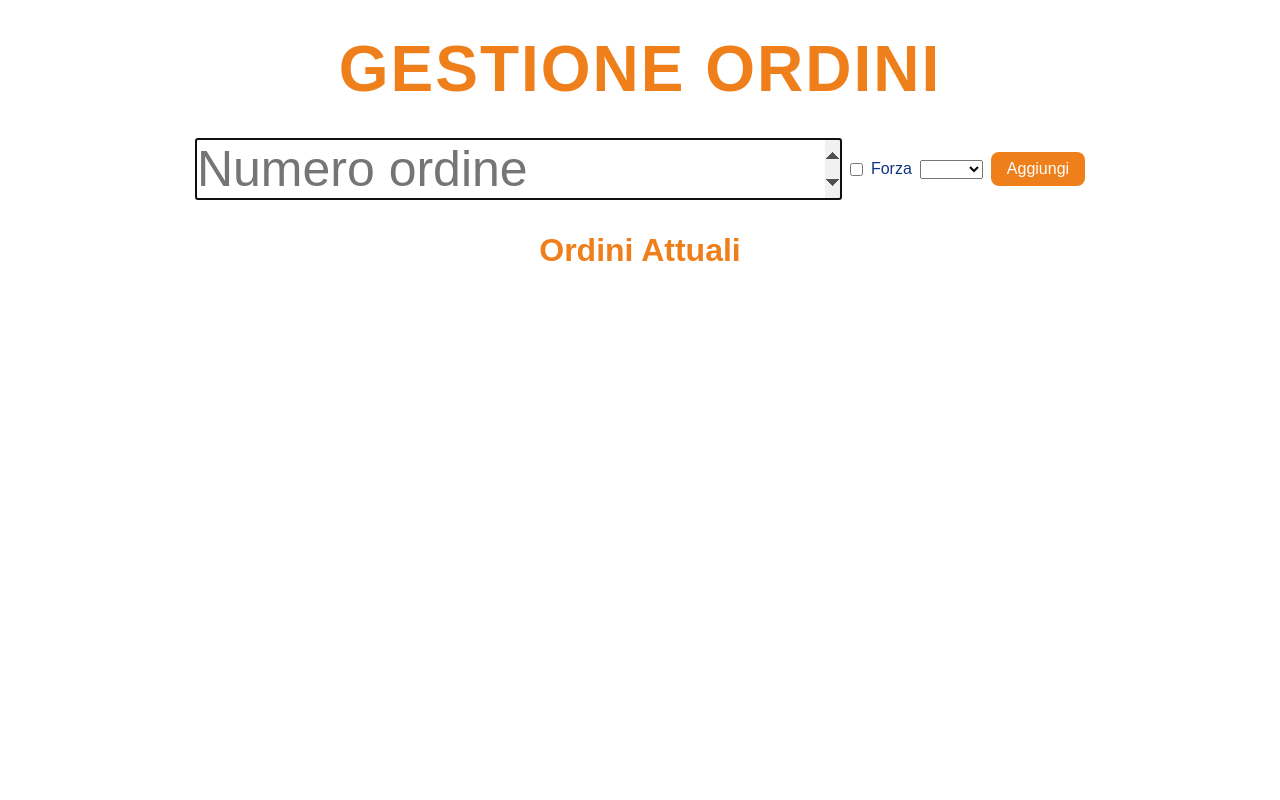
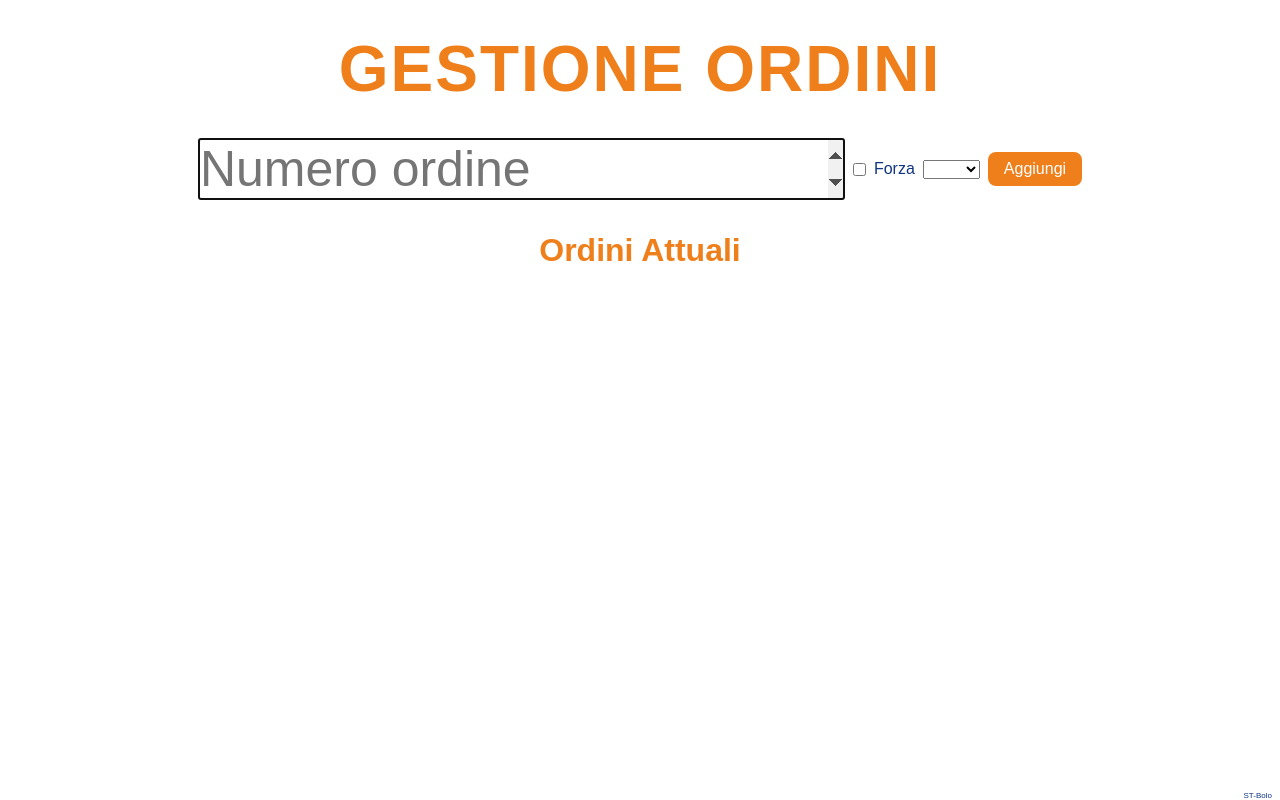
Before and after one commit to manucoacci/order_display, a Flask app: template templates/admin.html in a window 1280 px wide. Run offline with Flask 3, Linux system fonts and the light colour scheme; the template is opened without the code that fills it, so the values that code supplies are empty.

Commit message:
minor fix

```diff
--- a/app.py
+++ b/app.py
@@ -17,7 +17,7 @@
     'blue': [],
     'green': []
 }
-pwd = 'SucaZizza'
+pwd = 'fake_password'  # Change this to your desired password
 authToken = 0
 
 @app.route('/check_orders')
--- a/static/style.css
+++ b/static/style.css
@@ -171,6 +171,16 @@
     border-color: #ef7f1b;
 }
 
+.footer{
+    position: fixed;
+    bottom: 0;
+    width: 100%;
+    color: #103682;
+    text-align: right;
+    padding-right: 40px;
+    font-size: 8px;
+}
+
 /* Responsive */
 @media (max-width: 768px) {
     h1 {
--- a/templates/admin.html
+++ b/templates/admin.html
@@ -13,9 +13,9 @@
         <select name="color" value="{{ lastColor }}" required>
             <!-- per aggiungere dei colori, si aggiunge qui -->
             <option value="{{ lastColor }}" hidden>{{ lastColor }}</option>
-            <option value="white">Bianco</option>
-            <option value="blue">Blu</option>
-            <option value="green">Verde</option>
+            <option value="white">white</option>
+            <option value="blue">blue</option>
+            <option value="green">green</option>
         </select>
         <button type="submit" name="add">Aggiungi</button>
     </form>
@@ -38,5 +38,8 @@
             </ul>
         {% endfor %}
     </div>
+    <div class="footer">
+        ST-Bolo
+    </div>
 </body>
 </html>
--- a/templates/display.html
+++ b/templates/display.html
@@ -10,6 +10,9 @@
 <body>
     <h1>Ordini Pronti</h1>
     <div class="order-list">
+    </div>
+    <div class="footer">
+        ST-Bolo
     </div>
 </body>
 <script>
```
